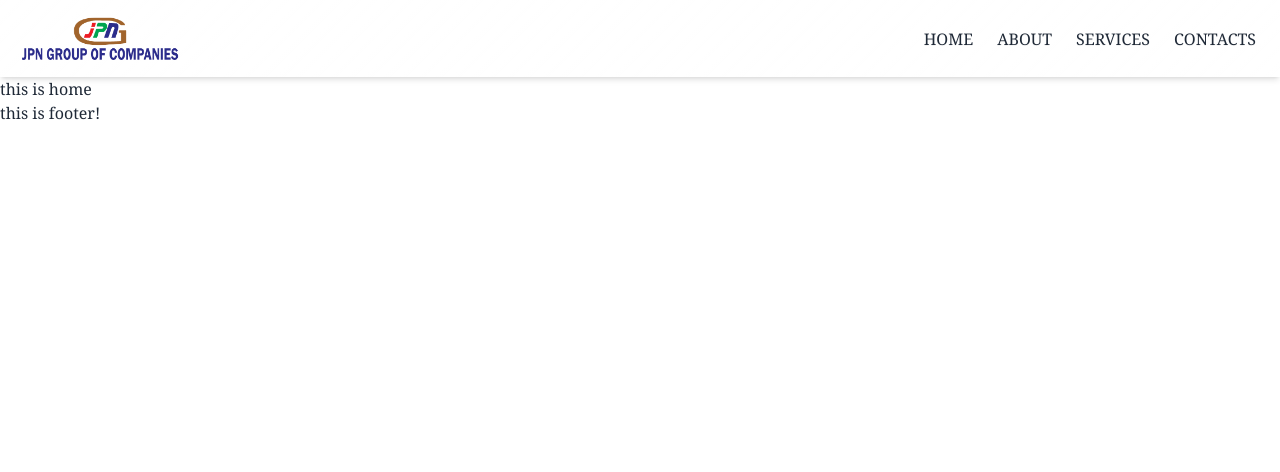
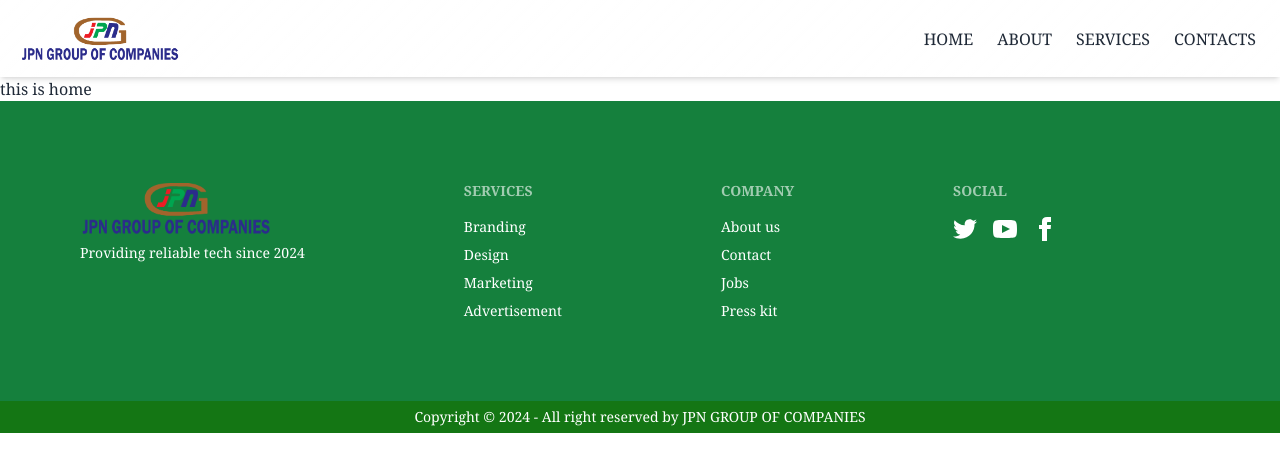
Before and after one commit to mizanor21/property, a React (Vite) app: page / in a window 1280 px wide. Shown: the top 472 px of the page. Built offline with nearby package versions, Linux system fonts and the light colour scheme.

Commit message:
[DONE] Footer part added

```diff
--- a/src/components/Shared/Footer/Footer.jsx
+++ b/src/components/Shared/Footer/Footer.jsx
@@ -1,5 +1,72 @@
+import logo from "../../../assets/logo/brand-logo.png";
 const Footer = () => {
-  return <div>this is footer!</div>;
+  return (
+    <div className="bg-green-700 text-white ">
+      <footer className="footer p-20 lg:container mx-auto">
+        <aside>
+          <img className="w-32 lg:w-48" src={logo} alt="Brand logo" />
+          <p>Providing reliable tech since 2024</p>
+        </aside>
+        <nav>
+          <h6 className="footer-title">Services</h6>
+          <a className="link link-hover">Branding</a>
+          <a className="link link-hover">Design</a>
+          <a className="link link-hover">Marketing</a>
+          <a className="link link-hover">Advertisement</a>
+        </nav>
+        <nav>
+          <h6 className="footer-title">Company</h6>
+          <a className="link link-hover">About us</a>
+          <a className="link link-hover">Contact</a>
+          <a className="link link-hover">Jobs</a>
+          <a className="link link-hover">Press kit</a>
+        </nav>
+        <nav>
+          <h6 className="footer-title">Social</h6>
+          <div className="grid grid-flow-col gap-4">
+            <a>
+              <svg
+                xmlns="http://www.w3.org/2000/svg"
+                width="24"
+                height="24"
+                viewBox="0 0 24 24"
+                className="fill-current"
+              >
+                <path d="M24 4.557c-.883.392-1.832.656-2.828.775 1.017-.609 1.798-1.574 2.165-2.724-.951.564-2.005.974-3.127 1.195-.897-.957-2.178-1.555-3.594-1.555-3.179 0-5.515 2.966-4.797 6.045-4.091-.205-7.719-2.165-10.148-5.144-1.29 2.213-.669 5.108 1.523 6.574-.806-.026-1.566-.247-2.229-.616-.054 2.281 1.581 4.415 3.949 4.89-.693.188-1.452.232-2.224.084.626 1.956 2.444 3.379 4.6 3.419-2.07 1.623-4.678 2.348-7.29 2.04 2.179 1.397 4.768 2.212 7.548 2.212 9.142 0 14.307-7.721 13.995-14.646.962-.695 1.797-1.562 2.457-2.549z"></path>
+              </svg>
+            </a>
+            <a>
+              <svg
+                xmlns="http://www.w3.org/2000/svg"
+                width="24"
+                height="24"
+                viewBox="0 0 24 24"
+                className="fill-current"
+              >
+                <path d="M19.615 3.184c-3.604-.246-11.631-.245-15.23 0-3.897.266-4.356 2.62-4.385 8.816.029 6.185.484 8.549 4.385 8.816 3.6.245 11.626.246 15.23 0 3.897-.266 4.356-2.62 4.385-8.816-.029-6.185-.484-8.549-4.385-8.816zm-10.615 12.816v-8l8 3.993-8 4.007z"></path>
+              </svg>
+            </a>
+            <a>
+              <svg
+                xmlns="http://www.w3.org/2000/svg"
+                width="24"
+                height="24"
+                viewBox="0 0 24 24"
+                className="fill-current"
+              >
+                <path d="M9 8h-3v4h3v12h5v-12h3.642l.358-4h-4v-1.667c0-.955.192-1.333 1.115-1.333h2.885v-5h-3.808c-3.596 0-5.192 1.583-5.192 4.615v3.385z"></path>
+              </svg>
+            </a>
+          </div>
+        </nav>
+      </footer>
+      <footer className="footer footer-center bg-[#147614]  h-16 lg:h-8 text-white">
+        <aside>
+          <p>Copyright © 2024 - All right reserved by JPN GROUP OF COMPANIES</p>
+        </aside>
+      </footer>
+    </div>
+  );
 };
 
 export default Footer;
```
